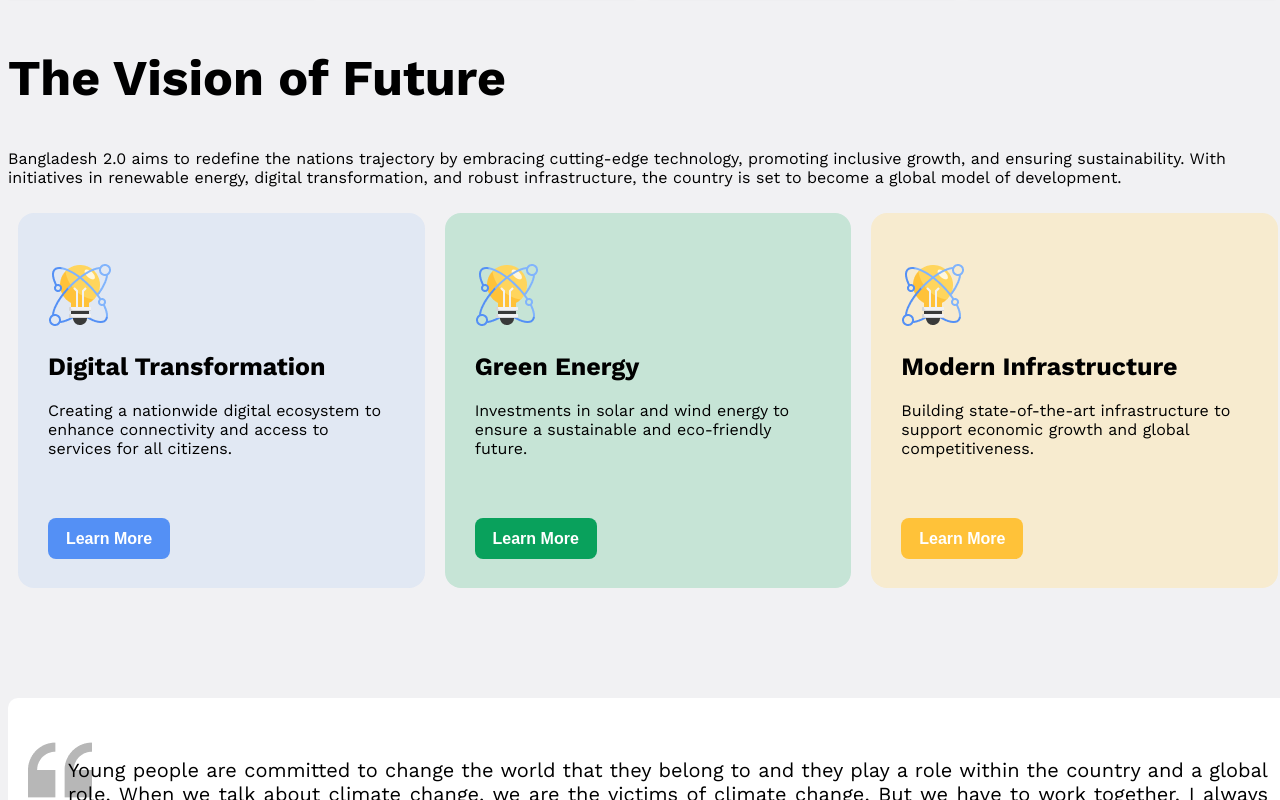
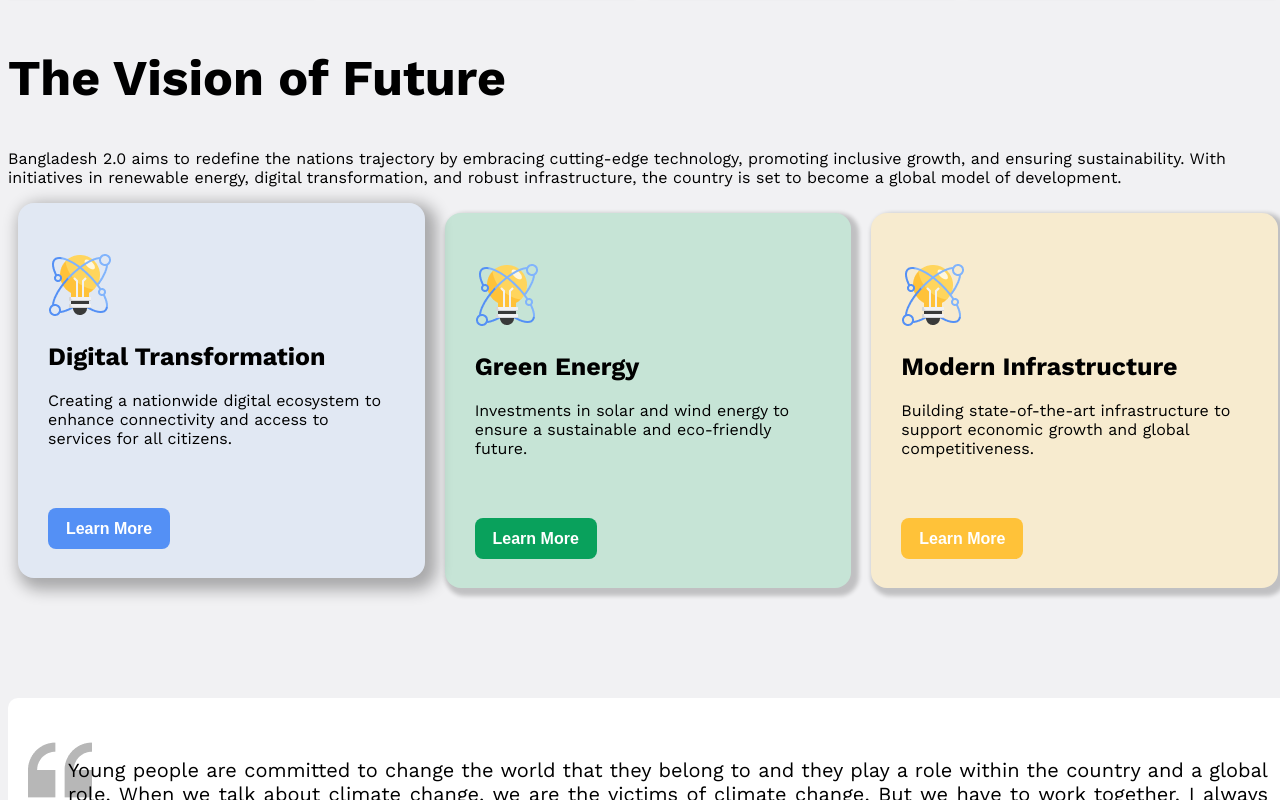
Before and after one commit to JobayerProdhan/A1-Bangladesh2.0, a plain HTML site: page index.html in a window 1280 px wide. In both pictures the pointer is over the element 221 px from the left and 1573 px from the top of the page. Shown: the part 1173-1973 px from the top of the page. Drawn offline with nearby package versions, Linux system fonts and the light colour scheme.

Commit message:
vision section card hover added

```diff
--- a/styles/style.css
+++ b/styles/style.css
@@ -156,6 +156,12 @@ header nav button:hover{
     padding-left: 30px;
     padding-top: 50px;
     padding-right: 40px;
+    box-shadow: 4px 4px 4px 4px rgba(0, 0, 0, 0.2);
+    transition: transform 0.3s ease,box-shadow 0.3s ease;
+}
+.vision-card:hover{
+    transform: translateY(-10px);
+    box-shadow: 6px 6px 15px 6px rgba(0, 0, 0, 0.3);
 }
 .vision-card h2{
     font-weight: bold;
```
